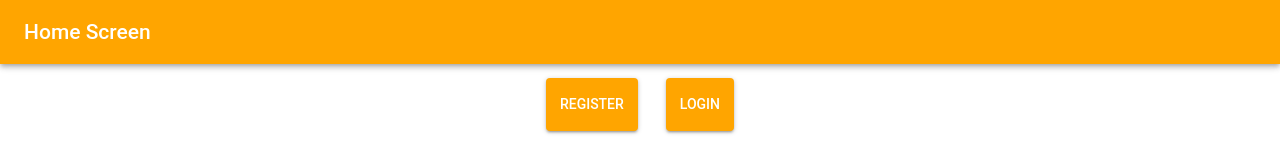
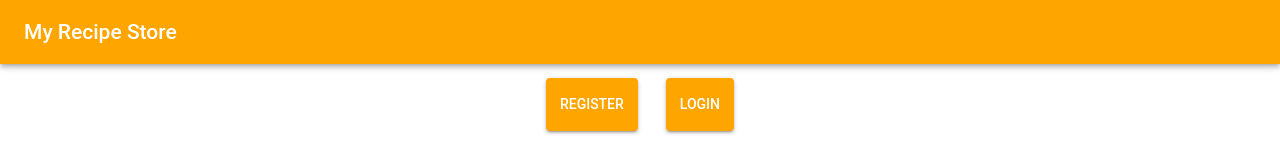
Before and after one commit to lunat1cH3ncHman/my-recipe-finder, a React (Create React App) app in the folder client/: page / in a window 1280 px wide. Shown: the top 160 px of the page. Built offline with nearby package versions, Linux system fonts and the light colour scheme.

Commit message:
Update page titles

```diff
--- a/client/src/containers/ForgotPassword.js
+++ b/client/src/containers/ForgotPassword.js
@@ -13,7 +13,7 @@ import {
 } from '../components';
 
 const title = {
-  pageTitle: 'Forgot Password Screen',
+  pageTitle: 'My Recipe Store   // Forgot Password',
 };
 
 class ForgotPassword extends Component {
--- a/client/src/containers/Home.js
+++ b/client/src/containers/Home.js
@@ -7,7 +7,7 @@ import {
 } from '../components';
 
 const title = {
-  pageTitle: 'Home Screen',
+  pageTitle: 'My Recipe Store',
 };
 
 class Home extends Component {
--- a/client/src/containers/Login.js
+++ b/client/src/containers/Login.js
@@ -15,7 +15,7 @@ import {
 } from '../components';
 
 const title = {
-  pageTitle: 'Login Screen',
+  pageTitle: 'My Recipe Store   // Login',
 };
 
 class Login extends Component {
--- a/client/src/containers/Profile.js
+++ b/client/src/containers/Profile.js
@@ -24,7 +24,7 @@ const loading = {
 };
 
 const title = {
-  pageTitle: 'User Profile Screen',
+  pageTitle: 'My Recipe Store   // My Profile',
 };
 
 class Profile extends Component {
--- a/client/src/containers/Register.js
+++ b/client/src/containers/Register.js
@@ -13,7 +13,7 @@ import {
 } from '../components';
 
 const title = {
-  pageTitle: 'Register Screen',
+  pageTitle: 'My Recipe Store   // Register',
 };
 
 class Register extends Component {
--- a/client/src/containers/ResetPassword.js
+++ b/client/src/containers/ResetPassword.js
@@ -19,7 +19,7 @@ const loading = {
 };
 
 const title = {
-  pageTitle: 'Password Reset Screen',
+  pageTitle: 'My Recipe Store   // Reset Password',
 };
 
 export default class ResetPassword extends Component {
--- a/client/src/containers/UpdatePassword.js
+++ b/client/src/containers/UpdatePassword.js
@@ -20,7 +20,7 @@ const loading = {
 };
 
 const title = {
-  pageTitle: 'Update Password Screen',
+  pageTitle: 'My Recipe Store   // Password Update Password Screen',
 };
 
 class UpdatePassword extends Component {
```
